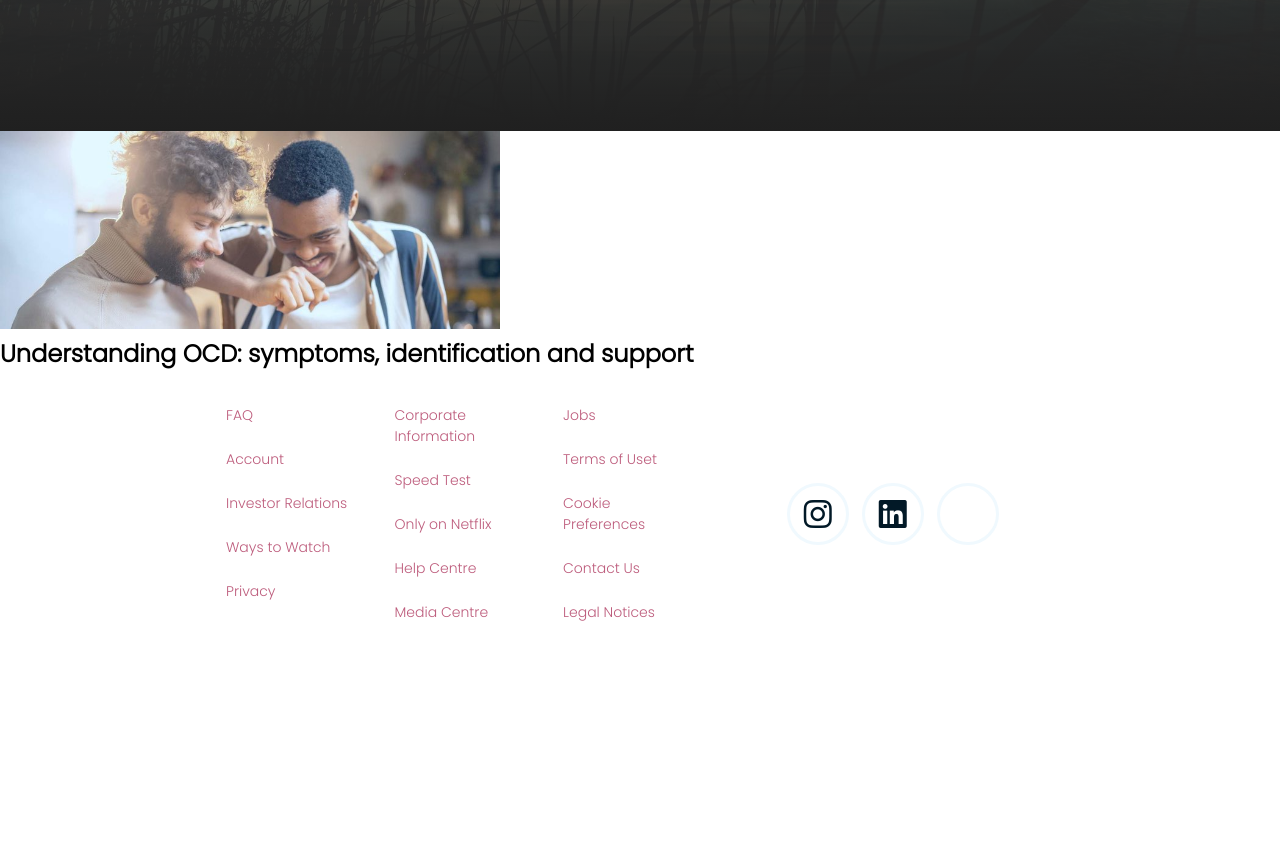
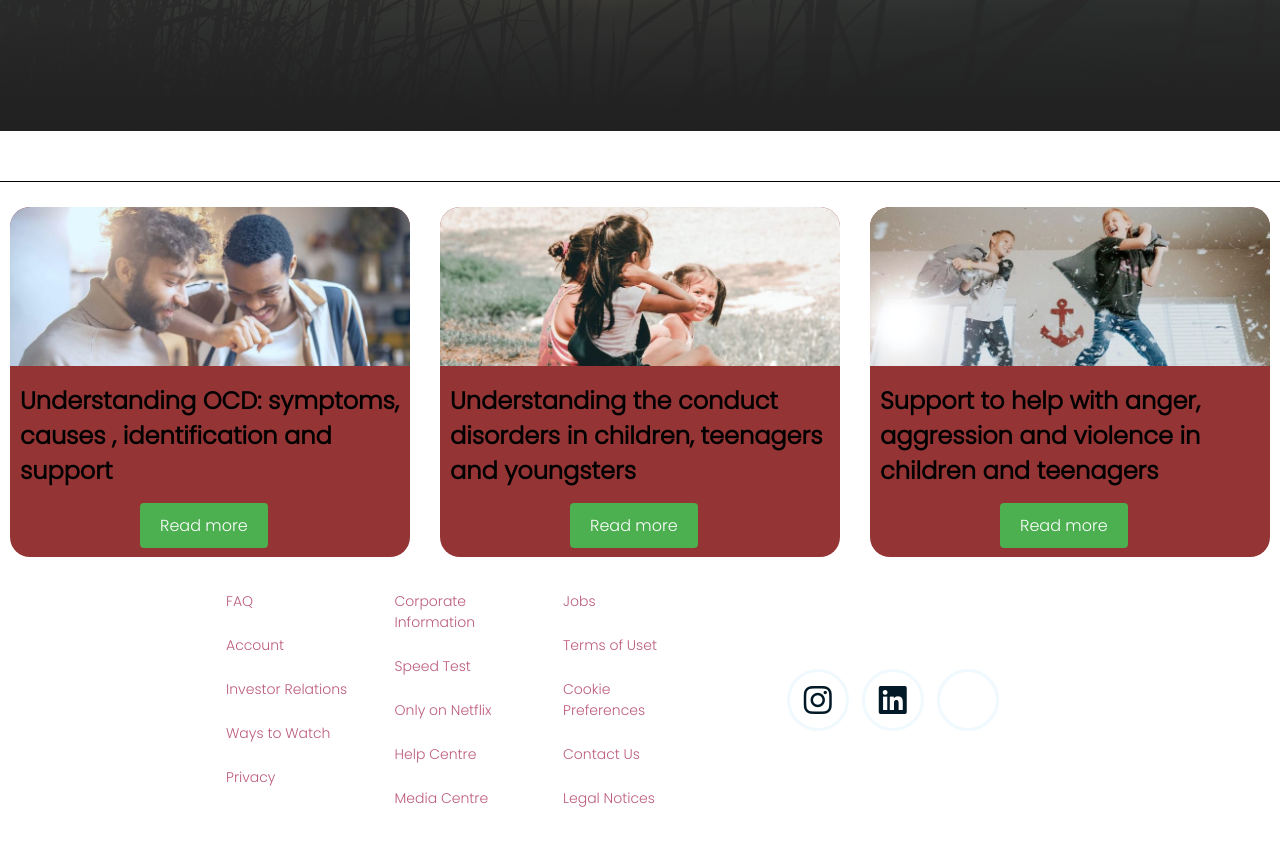
Before and after one commit to JayeshL07/Code-Mavericks, a website: page index.html in a window 1280 px wide. Shown: the part 724-1566 px from the top of the page. Before the commit the page ends 1381 px from the top, so only its background shows below. Drawn offline with nearby package versions, Linux system fonts and the light colour scheme; some icons are missing.

Commit message:
article html and css

```diff
--- a/index.html
+++ b/index.html
@@ -65,15 +65,39 @@
           </p>
         </div>
       </div>
+      <br><br>
+      <div class="separation"></div>
+      <br>
       <section>
        <div class="artcontent">
         <div class="artcard1">
-          <div class="artimg">
-            <img src="article1.jpg" width="500px" alt="">
+          <div class="artimg1">
+            <img src="article1.jpg" width="400px" alt="">
           </div>
           <div class="artinfo">
-            <h2>Understanding OCD: symptoms, identification and support</h2>
+            <h2>Understanding OCD: symptoms, causes , identification and support</h2>
           </div>
+          <button class="art-rd">Read more</button>
+        </div>
+        <div class="artcard2">
+          <div class="artimg1">
+            <img src="article2.jpg" width="400px" alt="">
+          </div>
+          <div class="artinfo">
+            <h2>Understanding the conduct disorders in children, teenagers and youngsters</h2>
+          </div>
+          <button class="art-rd">Read more</button>
+        </div>
+        <div class="artcard3">
+          <div class="artimg1">
+            <img src="article3.jpg" width="400px" alt="">
+          </div>
+          <div class="artinfo">
+            <h2>Support to help with anger, aggression and violence in children and teenagers</h2>
+          </div>
+          <button class="art-rd">Read more</button>
+        </div>
+
         </div>
        </div>
 
--- a/style.css
+++ b/style.css
@@ -989,3 +989,63 @@ ul {
 
 
 /* Arti content */
+ .artcard1{
+   height: 350px;
+   width: 400px;
+   background-color: #943434;
+   border-radius: 20px;
+ }
+ .artcard2{
+   height: 350px;
+   width: 400px;
+   background-color: #943434;
+   border-radius: 20px;
+ }
+ .artcard3{
+   height: 350px;
+   width: 400px;
+   background-color: #943434;
+   border-radius: 20px;
+ }
+
+
+ .artcontent{
+  display: flex;
+  align-items: center;
+  justify-content: center;
+  gap: 30px;
+
+
+ }
+
+ .art-rd{
+  background-color: var(--readbtnbg-color);
+  color: var(--readbtn-color);
+  padding: 10px 20px;
+  border: none;
+  border-radius: 4px;
+  cursor: pointer;
+  font-size: 16px;
+  position: relative;
+  left: 130px;
+  top: 5px;
+ }
+
+ .artinfo > h2{
+  padding: 10px;
+ }
+ .artimg1 > img{
+  /* border-radius: 20px; */
+  border-top-left-radius: 20px;
+  border-top-right-radius: 20px;
+ }
+ .artimg2 > img{
+  /* border-radius: 20px; */
+  border-top-left-radius: 20px;
+  border-top-right-radius: 20px;
+ }
+ .artimg3 > img{
+  /* border-radius: 20px; */
+  border-top-left-radius: 20px;
+  border-top-right-radius: 20px;
+ }
```
Also changed, not shown: article2.jpg (added), article3.jpg (added).
